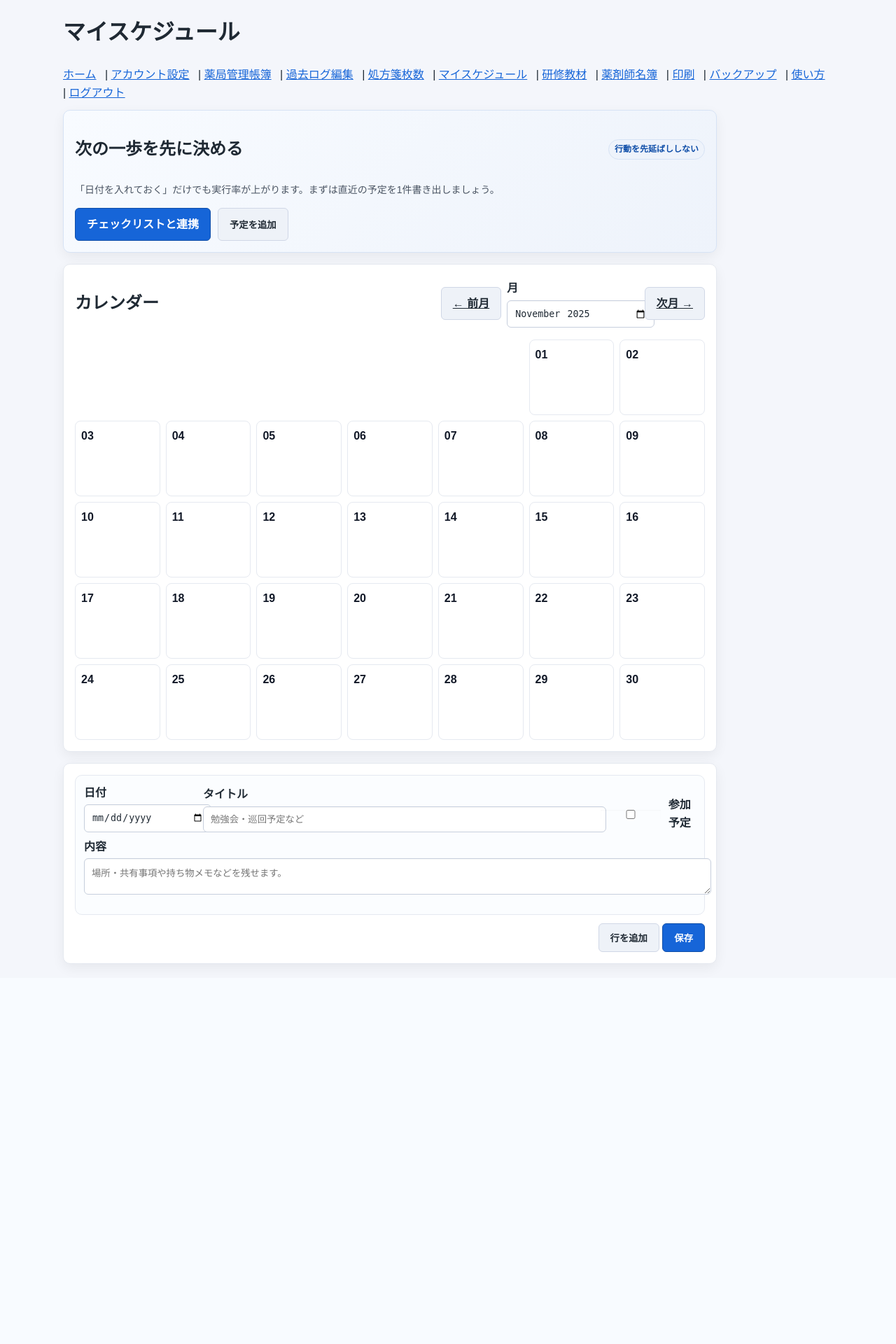
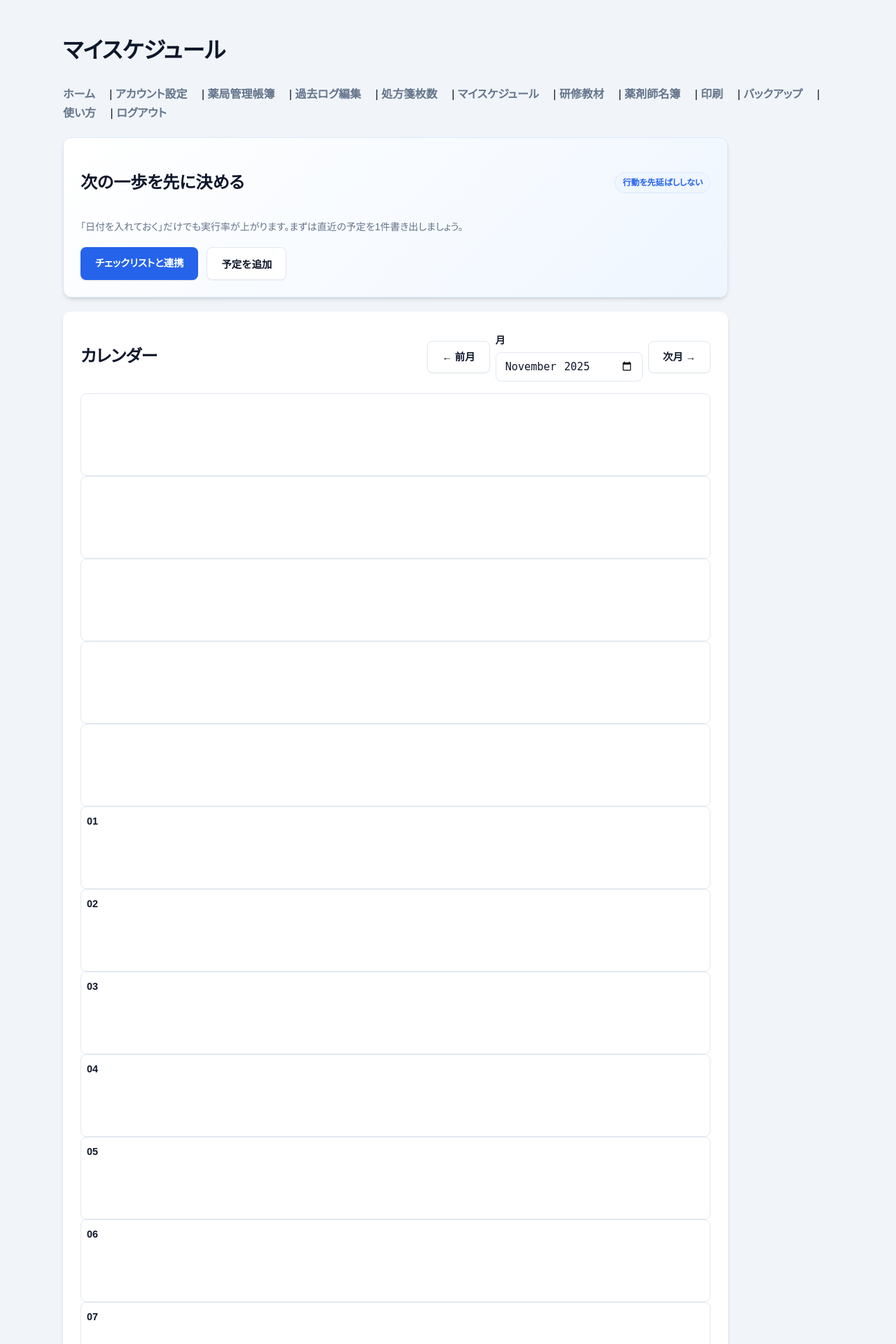
Before and after one commit to bigmakers/kanrichobopublic, a PHP site: page /member/my_schedule.php in a window 1280 px wide. Shown: the top 1920 px of the page at 70% size. Before the commit the page ends 1382 px from the top, so only its background shows below. Run offline with PHP 8.4, Linux system fonts and the light colour scheme; the visitor is signed in with stand-in values (Sample User, id 1).

Commit message:
Refactor styles to use CSS variables
Added CSS variables for color palette and common settings. Updated styles for body, cards, buttons, and various components to use these variables.

```diff
--- a/public/styles.css
+++ b/public/styles.css
@@ -1,62 +1,309 @@
-body.mono { font-family: 'Noto Sans JP', sans-serif; background:#f4f6fb; color:#1f2933; margin:20px; line-height:1.6; }
-a{color:#1665d8;}a:hover{color:#0f4ea8;}
-.card{background:#fff;padding:16px;border-radius:10px;max-width:900px;margin-bottom:16px;box-shadow:0 6px 18px rgba(0,0,0,0.06);border:1px solid #e5e9f0;}
-.card .actions{margin-top:12px;text-align:right;}
-.card-title{margin:0 0 8px;font-size:18px;}
-.card.highlight{background:linear-gradient(135deg,#f8fbff,#eef3fb);border-color:#d7e3f5;}
-.card.subtle{box-shadow:none;border-style:dashed;}
-label{display:block;margin:8px 0;font-weight:600;}
-input,textarea,select{width:100%;padding:10px;margin-top:4px;background:#fff;color:#1f2933;border:1px solid #c7cfdd;border-radius:6px;box-shadow:inset 0 1px 2px rgba(0,0,0,0.03);}
-input:focus,textarea:focus,select:focus{outline:2px solid #b9d6ff;border-color:#7fb0ff;}
-button,.btn{background:#1665d8;color:#fff;border:1px solid #0f4ea8;padding:10px 16px;border-radius:6px;cursor:pointer;transition:background 0.15s ease, box-shadow 0.15s ease;font-weight:600;}
-button:hover,.btn:hover{background:#0f4ea8;box-shadow:0 3px 10px rgba(15,78,168,0.2);}
-button.secondary,.btn.secondary{background:#eef2f8;color:#1f2933;border-color:#d0d7e6;}button.secondary:hover,.btn.secondary:hover{background:#dce4f3;}
-button.danger{background:#e85a5a;border-color:#c84343;}button.danger:hover{background:#cf3f3f;box-shadow:0 3px 10px rgba(200,67,67,0.25);}
-.alert{background:#fdf2f2;color:#7a1021;padding:10px;border-radius:6px;margin-bottom:12px;border:1px solid #f2c4c6;}
-.card.danger{border:1px solid #d93025;background:#fff5f5;}
-.nav{margin-bottom:12px;} .nav a{margin-right:8px;}
-.table{width:100%;border-collapse:collapse;} .table th,.table td{border:1px solid #d9deea;padding:8px;background:#fff;}
-.notice{font-size:12px;color:#5f6368;}
-.muted{font-size:13px;color:#6b7280;margin:6px 0 0;}
-.card h2 + p.muted{margin-top:-4px;margin-bottom:10px;}
-.print{background:#fff;color:#000;padding:16px;font-size:12px;}
-.two-col{display:flex;gap:16px;align-items:flex-start;flex-wrap:wrap;}
-.two-col .card{max-width:none;flex:2;min-width:320px;}
-.two-col .col-side{flex:1;min-width:260px;}
-.todo-row{display:flex;align-items:center;gap:8px;margin:8px 0;}
-.todo-row input[type="text"]{flex:1;min-width:0;}
-.inline{display:inline-flex;align-items:center;gap:6px;}
-.layout{max-width:1100px;margin:0 auto;}
-.grid{display:grid;grid-template-columns:2fr 1.1fr;gap:16px;align-items:start;}
-@media (max-width: 980px){.grid{grid-template-columns:1fr;}}
-.section-title{display:flex;align-items:center;justify-content:space-between;gap:12px;margin-bottom:8px;}
-.badge{display:inline-flex;align-items:center;padding:4px 8px;background:#eef3fb;border-radius:999px;font-size:12px;color:#0f4ea8;font-weight:700;border:1px solid #d7e3f5;}
-.stat-list{display:grid;grid-template-columns:repeat(auto-fit,minmax(180px,1fr));gap:12px;margin-top:8px;}
-.stat{padding:10px 12px;background:#f6f8fb;border-radius:8px;border:1px solid #e5e9f0;font-weight:600;}
-.helper{background:#f8fafc;border-left:4px solid #1665d8;padding:12px;border-radius:8px;margin-bottom:12px;color:#1f2933;}
-.event-row{padding:12px;border:1px solid #e5e9f0;border-radius:10px;margin-bottom:10px;background:#fbfdff;}
-.event-row .row-grid{display:grid;grid-template-columns:160px 1fr 140px;gap:10px;align-items:end;}
-@media (max-width: 720px){.event-row .row-grid{grid-template-columns:1fr;}}
-.event-row .row-grid label{margin:0;font-weight:600;}
-.row-grid{display:grid;grid-template-columns:repeat(auto-fit,minmax(200px,1fr));gap:10px;}
-.event-row textarea{resize:vertical;}
-.hero-actions{display:flex;gap:10px;flex-wrap:wrap;margin-top:12px;}
-.hero-actions a, .hero-actions button{display:inline-flex;align-items:center;gap:6px;text-decoration:none;}
-.subtext{color:#4b5563;font-size:14px;margin-top:4px;}
-.card ul{padding-left:18px;margin:8px 0 0;}
-.grid-2{display:grid;grid-template-columns:repeat(auto-fit,minmax(240px,1fr));gap:12px;}
-.grid-3{display:grid;grid-template-columns:repeat(auto-fit,minmax(200px,1fr));gap:10px;}
-.checks-grid{display:grid;grid-template-columns:repeat(auto-fit,minmax(220px,1fr));gap:8px;margin:8px 0;}
-.checks-list{display:flex;flex-direction:column;gap:6px;align-items:flex-start;}
-.pill{padding:8px 10px;border:1px solid #e0e6f2;border-radius:999px;background:#f9fbff;}
-.pill input{width:auto;margin:0;}
-.calendar{display:grid;grid-template-columns:repeat(7,1fr);gap:8px;margin-top:12px;}
-.calendar .day{background:#fff;border:1px solid #e5e9f0;border-radius:8px;min-height:90px;padding:8px;display:flex;flex-direction:column;gap:6px;}
-.calendar .day .date{font-weight:700;color:#111827;}
-.calendar .event{background:#eef3fb;border-radius:6px;padding:4px 6px;font-size:12px;}
-.calendar .empty{background:transparent;border:none;}
-.training-layout{display:grid;grid-template-columns:2fr 1fr;gap:16px;align-items:start;}
-@media (max-width: 980px){.training-layout{grid-template-columns:1fr;}}
-.sticky{position:sticky;top:12px;}
-.owner-info{font-size:13px;color:#4b5563;margin:4px 0;}
-.memo-area textarea{height:60px;}
+:root {
+  /* カラーパレット: 洗練されたインディゴとクールグレー */
+  --primary: #2563eb;       /* より鮮やかなモダンブルー */
+  --primary-hover: #1d4ed8;
+  --bg-body: #f1f5f9;       /* スレート系の薄いグレー */
+  --bg-card: #ffffff;
+  --text-main: #0f172a;     /* 真っ黒ではなく深いネイビーグレー */
+  --text-muted: #64748b;
+  --border: #e2e8f0;
+  --danger: #ef4444;
+  --danger-bg: #fef2f2;
+  --success-bg: #f0fdf4;
+  --success-text: #15803d;
+
+  /* 共通設定 */
+  --radius: 12px;           /* 少し丸みを強めて親しみやすく */
+  --shadow-sm: 0 1px 2px 0 rgb(0 0 0 / 0.05);
+  --shadow-md: 0 4px 6px -1px rgb(0 0 0 / 0.1), 0 2px 4px -2px rgb(0 0 0 / 0.1);
+  --shadow-lg: 0 10px 15px -3px rgb(0 0 0 / 0.1), 0 4px 6px -4px rgb(0 0 0 / 0.1);
+  --transition: all 0.2s cubic-bezier(0.4, 0, 0.2, 1);
+}
+
+body.mono {
+  font-family: 'Noto Sans JP', sans-serif;
+  background: var(--bg-body);
+  color: var(--text-main);
+  margin: 0;
+  padding: 24px;
+  line-height: 1.7;
+  /* 日本語のカーニング（文字詰め）を美しくする */
+  font-feature-settings: "palt";
+  -webkit-font-smoothing: antialiased;
+}
+
+a { color: var(--primary); text-decoration: none; transition: var(--transition); }
+a:hover { color: var(--primary-hover); text-decoration: underline; }
+
+/* --- Cards: 境界線を消し、影で浮かせる --- */
+.card {
+  background: var(--bg-card);
+  padding: 24px; /* 余白を広げてゆとりを持たせる */
+  border-radius: var(--radius);
+  max-width: 900px;
+  margin-bottom: 20px;
+  box-shadow: var(--shadow-md);
+  border: 1px solid rgba(255,255,255,0.5); /* 微細なハイライト */
+}
+
+.card .actions { margin-top: 16px; text-align: right; }
+
+.card-title {
+  margin: 0 0 12px;
+  font-size: 1.125rem;
+  font-weight: 700;
+  color: var(--text-main);
+  letter-spacing: 0.02em;
+}
+
+/* Highlight: グラデーションを上品に */
+.card.highlight {
+  background: linear-gradient(135deg, #fff, #eff6ff);
+  border: 1px solid #dbeafe;
+}
+
+.card.subtle {
+  box-shadow: none;
+  background: transparent;
+  border: 1px dashed var(--border);
+}
+
+.card.danger {
+  border: 1px solid #fecaca;
+  background: #fff1f2;
+}
+
+/* --- Forms: モダンな入力フィールド --- */
+label {
+  display: block;
+  margin: 0 0 6px;
+  font-weight: 600;
+  font-size: 0.875rem;
+  color: var(--text-main);
+}
+
+input, textarea, select {
+  width: 100%;
+  padding: 10px 12px;
+  margin-top: 4px;
+  background: #fff;
+  color: var(--text-main);
+  border: 1px solid var(--border);
+  border-radius: 8px;
+  transition: var(--transition);
+  font-size: 0.95rem;
+  box-sizing: border-box; /* レイアウト崩れ防止 */
+}
+
+/* フォーカス時に青いリングを表示 */
+input:focus, textarea:focus, select:focus {
+  outline: none;
+  border-color: var(--primary);
+  box-shadow: 0 0 0 3px rgba(37, 99, 235, 0.15);
+}
+
+/* --- Buttons: 触りたくなる質感 --- */
+button, .btn {
+  display: inline-flex;
+  align-items: center;
+  justify-content: center;
+  background: var(--primary);
+  color: #fff;
+  border: 1px solid transparent; /* ボーダーはなくす */
+  padding: 10px 20px;
+  border-radius: 8px;
+  cursor: pointer;
+  transition: var(--transition);
+  font-weight: 600;
+  font-size: 0.9rem;
+  box-shadow: 0 1px 2px rgba(0,0,0,0.1);
+}
+
+button:hover, .btn:hover {
+  background: var(--primary-hover);
+  transform: translateY(-1px); /* 浮き上がる演出 */
+  box-shadow: 0 4px 6px rgba(37, 99, 235, 0.2);
+}
+
+button:active, .btn:active {
+  transform: translateY(0);
+}
+
+button.secondary, .btn.secondary {
+  background: #fff;
+  color: var(--text-main);
+  border: 1px solid var(--border);
+  box-shadow: var(--shadow-sm);
+}
+
+button.secondary:hover, .btn.secondary:hover {
+  background: #f8fafc;
+  border-color: #cbd5e1;
+  box-shadow: var(--shadow-md);
+}
+
+button.danger {
+  background: var(--danger);
+}
+
+button.danger:hover {
+  background: #dc2626;
+  box-shadow: 0 4px 6px rgba(239, 68, 68, 0.25);
+}
+
+/* --- Alerts & Badges --- */
+.alert {
+  background: var(--danger-bg);
+  color: #991b1b;
+  padding: 12px 16px;
+  border-radius: 8px;
+  margin-bottom: 16px;
+  border: 1px solid #fecaca;
+  font-size: 0.9rem;
+}
+
+.badge {
+  display: inline-flex;
+  align-items: center;
+  padding: 4px 10px;
+  background: #eff6ff;
+  border-radius: 999px;
+  font-size: 0.75rem;
+  color: var(--primary);
+  font-weight: 700;
+  border: 1px solid #dbeafe;
+}
+
+/* --- Layout & Grids --- */
+.layout { max-width: 1100px; margin: 0 auto; }
+
+.nav { margin-bottom: 20px; }
+.nav a {
+  margin-right: 16px;
+  font-weight: 600;
+  color: var(--text-muted);
+}
+.nav a:hover, .nav a.active { color: var(--primary); }
+
+.grid {
+  display: grid;
+  grid-template-columns: 2fr 1.1fr;
+  gap: 24px;
+  align-items: start;
+}
+@media (max-width: 980px){ .grid { grid-template-columns: 1fr; } }
+
+.two-col { display: flex; gap: 20px; align-items: flex-start; flex-wrap: wrap; }
+.two-col .card { flex: 2; min-width: 320px; margin-bottom: 0; }
+.two-col .col-side { flex: 1; min-width: 260px; }
+
+.section-title {
+  display: flex; align-items: center; justify-content: space-between; gap: 12px; margin-bottom: 12px;
+}
+
+/* --- Tables --- */
+.table { width: 100%; border-collapse: separate; border-spacing: 0; }
+.table th {
+  background: #f8fafc;
+  text-align: left;
+  font-weight: 600;
+  font-size: 0.85rem;
+  color: var(--text-muted);
+  border-bottom: 1px solid var(--border);
+  padding: 12px;
+}
+.table td {
+  border-bottom: 1px solid var(--border);
+  padding: 12px;
+  background: #fff;
+  font-size: 0.9rem;
+}
+.table tr:last-child td { border-bottom: none; }
+
+/* --- Typography Utilities --- */
+.notice { font-size: 0.8rem; color: var(--text-muted); }
+.muted { font-size: 0.85rem; color: var(--text-muted); margin: 6px 0 0; }
+.subtext { color: var(--text-muted); font-size: 0.875rem; margin-top: 6px; }
+.owner-info { font-size: 0.8rem; color: var(--text-muted); margin: 4px 0; }
+
+/* --- Components --- */
+.stat-list { display: grid; grid-template-columns: repeat(auto-fit, minmax(160px, 1fr)); gap: 16px; margin-top: 12px; }
+.stat {
+  padding: 16px;
+  background: #fff;
+  border-radius: var(--radius);
+  border: 1px solid var(--border);
+  font-weight: 600;
+  text-align: center;
+  box-shadow: var(--shadow-sm);
+}
+
+.helper {
+  background: #f8fafc;
+  border-left: 4px solid var(--primary);
+  padding: 16px;
+  border-radius: 4px 8px 8px 4px;
+  margin-bottom: 16px;
+  color: var(--text-main);
+  font-size: 0.9rem;
+}
+
+.event-row {
+  padding: 16px;
+  border: 1px solid var(--border);
+  border-radius: var(--radius);
+  margin-bottom: 12px;
+  background: #fff;
+  transition: var(--transition);
+}
+.event-row:hover { border-color: #cbd5e1; box-shadow: var(--shadow-sm); }
+
+.pill {
+  padding: 6px 12px;
+  border: 1px solid var(--border);
+  border-radius: 999px;
+  background: #fff;
+  transition: var(--transition);
+  cursor: pointer;
+}
+.pill:hover { border-color: #cbd5e1; background: #f8fafc; }
+
+/* Calendar Enhancements */
+.calendar .day {
+  background: #fff;
+  border: 1px solid var(--border);
+  border-radius: 8px;
+  min-height: 100px;
+  padding: 8px;
+  transition: var(--transition);
+}
+.calendar .day:hover { border-color: var(--primary); z-index: 1; }
+.calendar .day .date { font-weight: 700; color: var(--text-main); font-size: 0.9rem; margin-bottom: 4px;}
+.calendar .event {
+  background: #eff6ff;
+  color: var(--primary);
+  border-radius: 4px;
+  padding: 4px 8px;
+  font-size: 0.75rem;
+  font-weight: 600;
+  margin-bottom: 2px;
+}
+
+/* Legacy Support / Utils */
+.print { background: #fff; color: #000; padding: 16px; font-size: 12px; }
+.todo-row { display: flex; align-items: center; gap: 10px; margin: 10px 0; }
+.todo-row input[type="text"] { flex: 1; min-width: 0; }
+.inline { display: inline-flex; align-items: center; gap: 8px; }
+.hero-actions { display: flex; gap: 12px; flex-wrap: wrap; margin-top: 16px; }
+.hero-actions a, .hero-actions button { text-decoration: none; }
+.grid-2 { display: grid; grid-template-columns: repeat(auto-fit, minmax(240px, 1fr)); gap: 16px; }
+.grid-3 { display: grid; grid-template-columns: repeat(auto-fit, minmax(200px, 1fr)); gap: 16px; }
+.checks-grid { display: grid; grid-template-columns: repeat(auto-fit, minmax(220px, 1fr)); gap: 12px; margin: 12px 0; }
+.checks-list { display: flex; flex-direction: column; gap: 8px; }
+.sticky { position: sticky; top: 24px; }
+.memo-area textarea { height: 80px; }
+.training-layout { display: grid; grid-template-columns: 2fr 1fr; gap: 24px; align-items: start; }
+@media (max-width: 980px){ .training-layout { grid-template-columns: 1fr; } }
+.row-grid { display: grid; grid-template-columns: repeat(auto-fit, minmax(200px, 1fr)); gap: 12px; }
+.event-row .row-grid { display: grid; grid-template-columns: 160px 1fr 140px; gap: 16px; align-items: end; }
+@media (max-width: 720px){ .event-row .row-grid { grid-template-columns: 1fr; } }
```
